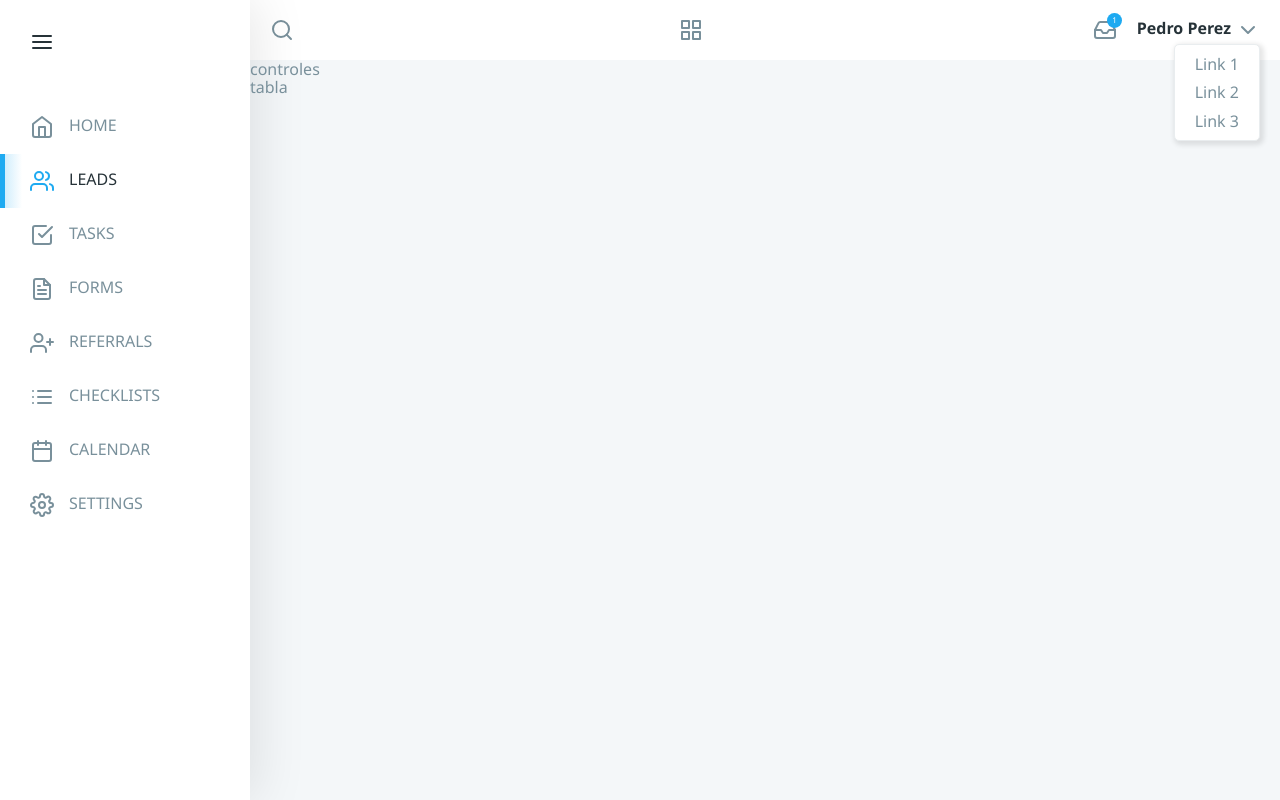
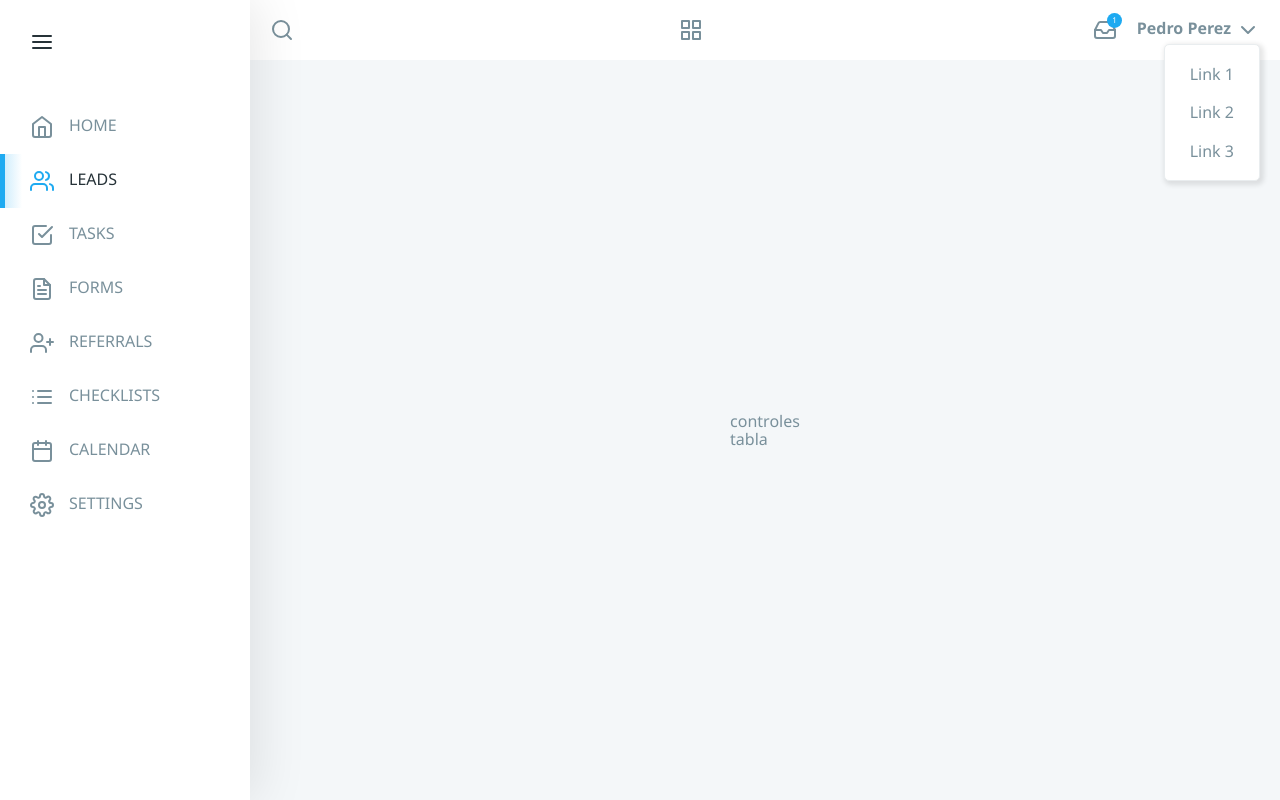
Before and after one commit to neo1807/rootstack, a React app: page / in a window 1280 px wide. Built offline with nearby package versions, Linux system fonts and the light colour scheme.

Commit message:
chore: style tuning

```diff
--- a/src/components/currentUser.js
+++ b/src/components/currentUser.js
@@ -6,16 +6,24 @@ export default class CurrentUser extends React.Component {
     return (
       <div className="current-user">
         <div className="inbox">
-          <FiInbox />
+          <a href="/">
+            <FiInbox />
+          </a>
           <div className="has-emails">1</div>
         </div>
         <div className="settings">
           <a href="/">Pedro Perez</a>
           <FiChevronDown />
           <ul className="has-options">
-            <li>Link 1</li>
-            <li>Link 2</li>
-            <li>Link 3</li>
+            <li>
+              <a href="/">Link 1</a>
+            </li>
+            <li>
+              <a href="/">Link 2</a>
+            </li>
+            <li>
+              <a href="/">Link 3</a>
+            </li>
           </ul>
         </div>
       </div>
--- a/src/components/topbar.js
+++ b/src/components/topbar.js
@@ -5,8 +5,12 @@ export default class Topbar extends React.Component {
   render() {
     return (
       <nav>
-        <FiSearch />
-        <FiGrid />
+        <a href="/">
+          <FiSearch />
+        </a>
+        <a href="/">
+          <FiGrid />
+        </a>
         <CurrentUser />
       </nav>
     );
--- a/src/styles.css
+++ b/src/styles.css
@@ -18,25 +18,29 @@ body {
 }
 .wrapper header {
   grid-area: top;
+  display: flex;
+  align-items: center;
+  padding: 20px;
 }
 .wrapper aside {
   grid-area: side;
+  box-shadow: 5px 0px 50px 0px rgba(0, 0, 0, 0.1);
+  -webkit-box-shadow: 5px 0px 50px 0px rgba(0, 0, 0, 0.1);
+  -moz-box-shadow: 5px 0px 50px 0px rgba(0, 0, 0, 0.1);
 }
 .wrapper article {
   grid-area: main;
+  display: flex;
+  justify-content: center;
+  align-items: center;
 }
-header,
-aside {
+.wrapper header,
+.wrapper aside {
   background-color: white;
 }
 /*
 Sidebar
 */
-aside {
-  box-shadow: 5px 0px 50px 0px rgba(0, 0, 0, 0.1);
-  -webkit-box-shadow: 5px 0px 50px 0px rgba(0, 0, 0, 0.1);
-  -moz-box-shadow: 5px 0px 50px 0px rgba(0, 0, 0, 0.1);
-}
 aside nav ul {
   list-style-type: none;
   padding: 0;
@@ -88,11 +92,6 @@ aside nav .toggle-menu svg {
 /*
 Header
 */
-header {
-  display: flex;
-  align-items: center;
-  padding: 20px;
-}
 header nav {
   display: flex;
   width: 100%;
@@ -105,7 +104,7 @@ header nav svg {
 }
 header nav a,
 header nav a:visited {
-  color: #263238;
+  color: #79909b;
   font-weight: bold;
   text-decoration: none;
 }
@@ -141,7 +140,7 @@ header nav .settings {
 header nav .settings .has-options {
   position: absolute;
   list-style: none;
-  padding: 5px;
+  padding: 10px;
   background: white;
   border: 1px solid #e9edef;
   border-radius: 5px;
@@ -152,11 +151,11 @@ header nav .settings .has-options {
   box-shadow: 2px 2px 5px 2px rgba(0, 0, 0, 0.1);
 }
 header nav .settings .has-options li {
-  padding: 5px 15px;
+  padding: 10px 15px;
+}
+header nav .settings .has-options li a {
+  font-weight: normal;
 }
 /*
 Content
 */
-article .content{
-
-}
```
